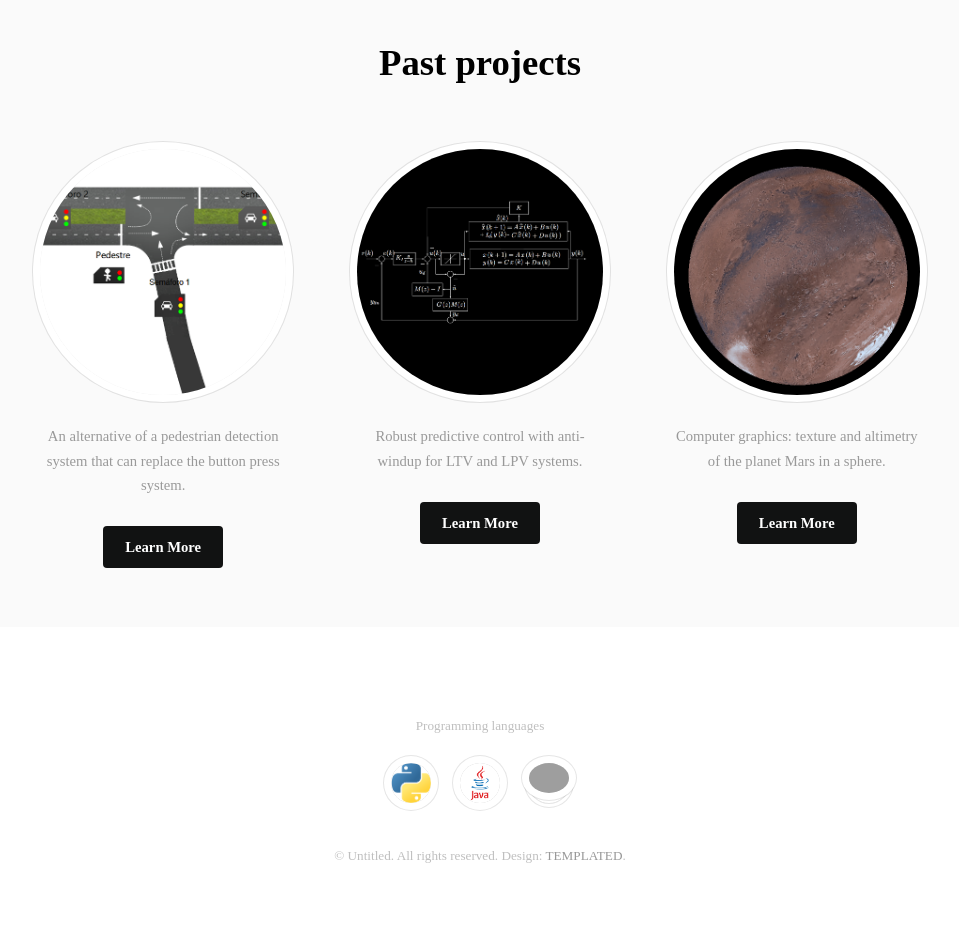
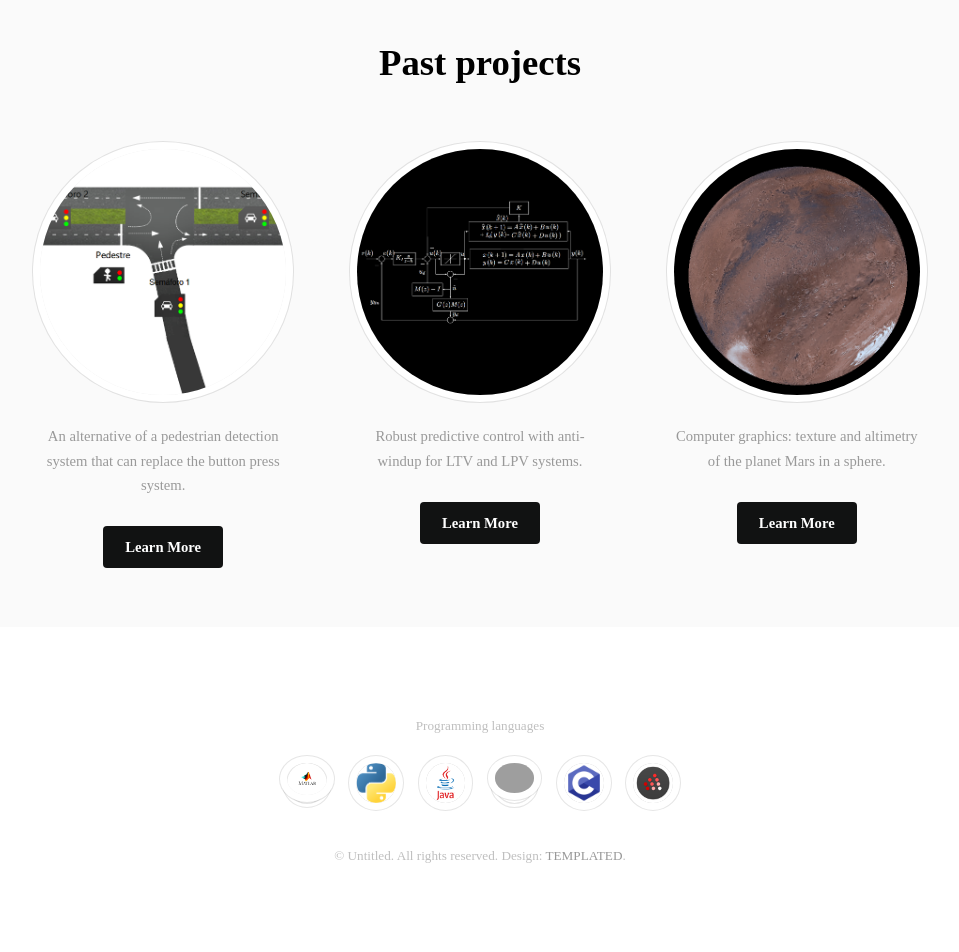
Before and after one commit to roscibely/roscibely.github.io, a Jekyll site: the page built from index.md, in a window 1280 px wide. Shown: the part 1767-2719 px from the top of the page, without its empty margins (160-1119 px from the left). Built offline with Jekyll 4.4.1, drawn with Linux system fonts in a browser that asks for light colours; some web fonts are replaced; our own code applies the rules of GitHub Pages for plain Markdown files; grey boxes are pictures that could not be loaded.

Commit message:
Update default.html

```diff
--- a/_layouts/default.html
+++ b/_layouts/default.html
@@ -115,9 +115,12 @@
 				<div class="copyright">
 					<p>Programming languages</p>
 					<ul class="icons">
+						<li><a><span class="image round fit"><img src="images/matlab.png" alt="" /></span></a></li>
 						<li><a><span class="image round fit"><img src="images/py.png" alt="" /></span></a></li>
 						<li><a><span class="image round fit"><img src="images/java.png" alt="" /></span></a></li>
 						<li><a><span class="image round fit"><img src="images/cmais.png" alt="" /></span></a></li>
+						<li><a><span class="image round fit"><img src="images/c.png" alt="" /></span></a></li>
+						<li><a><span class="image round fit"><img src="images/scilab.png" alt="" /></span></a></li>
 					</ul>
 					<p>&copy; Untitled. All rights reserved. Design: <a href="https://templated.co">TEMPLATED</a>. </p>
 				</div>
```
